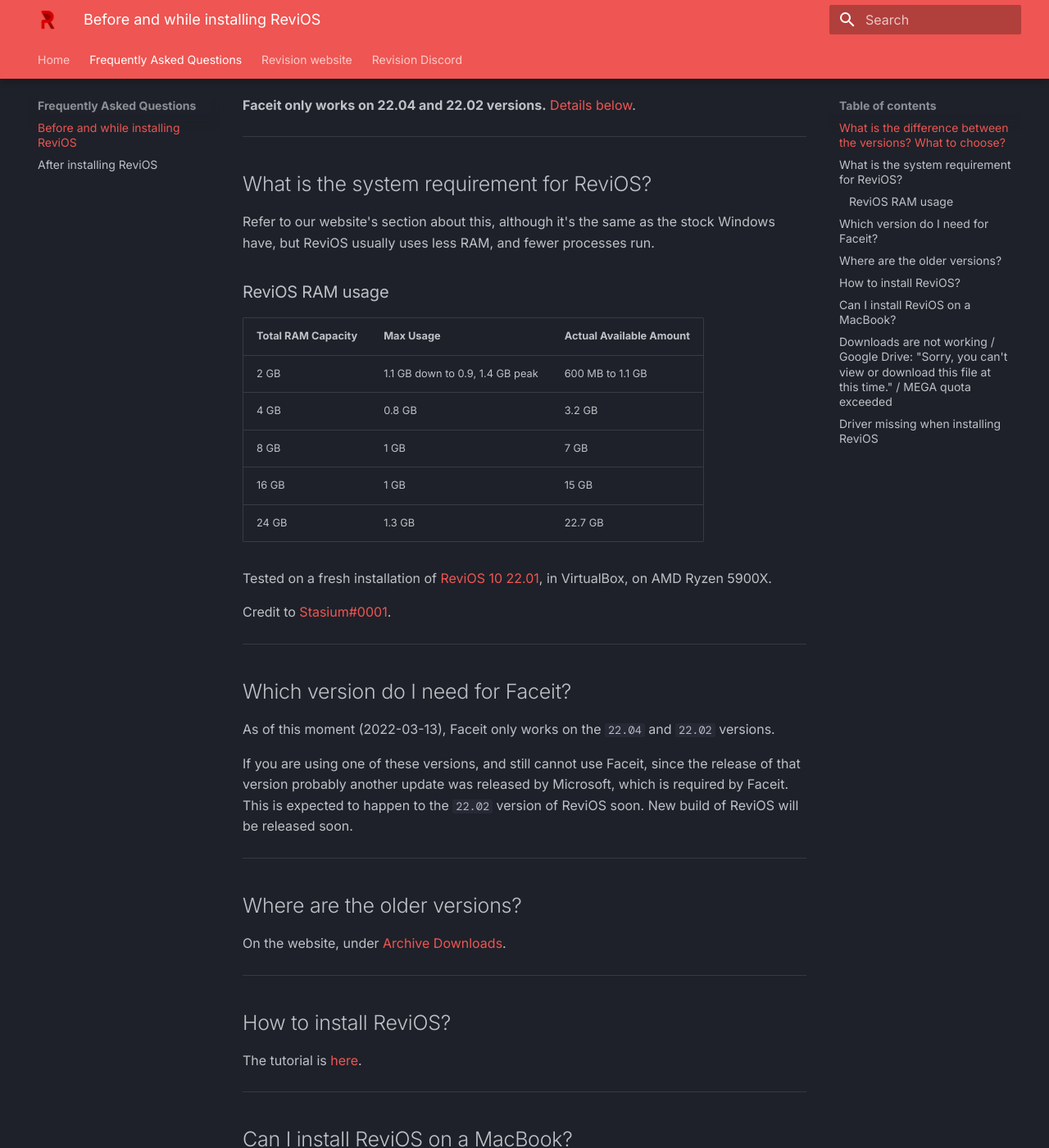
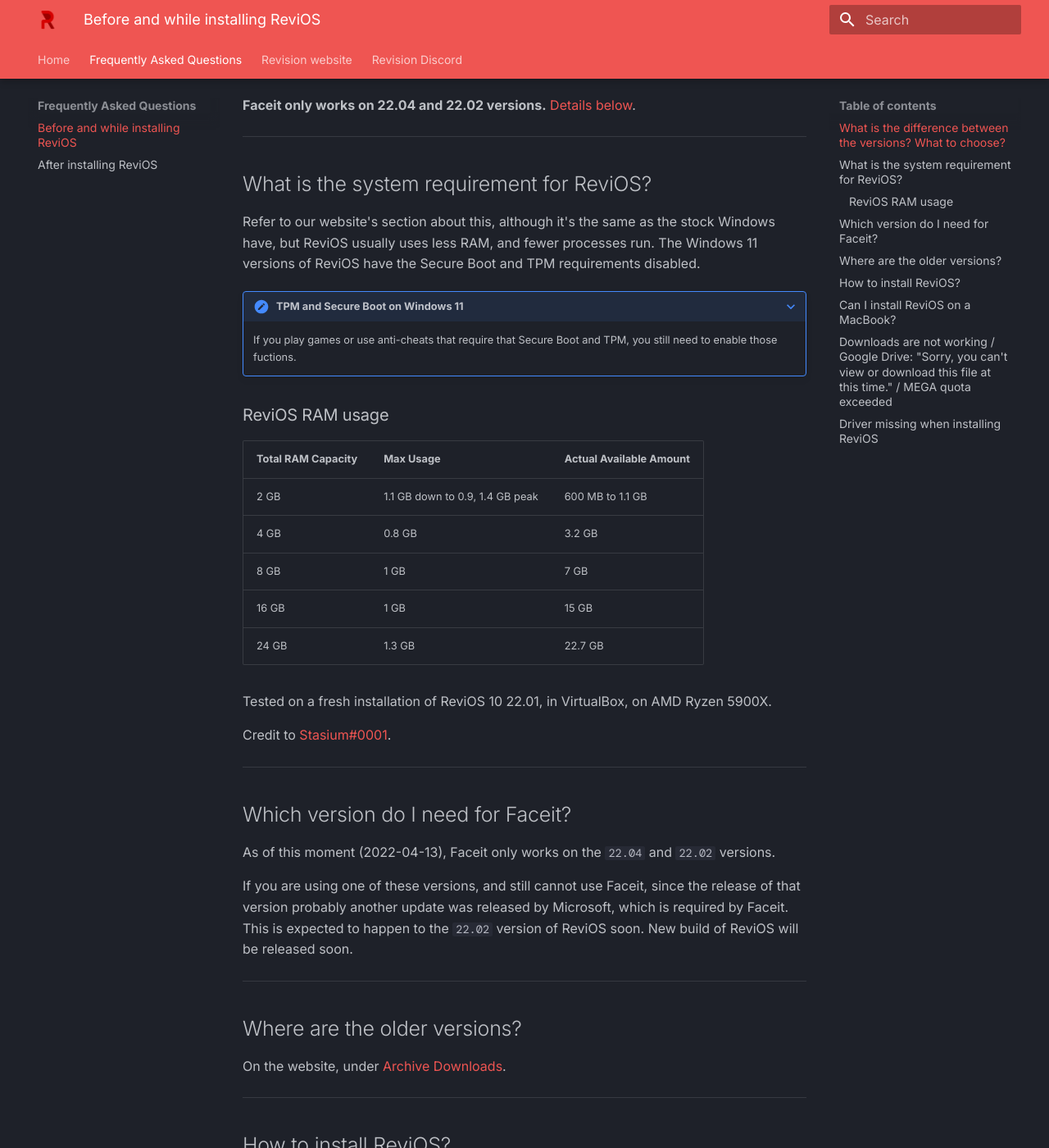
Before and after one commit to dkovacs24/ReviOS_faq, an MkDocs documentation site: the page built from docs/before-install.md, in a window 1280 px wide and 1400 px high, scrolled down 504 px. Shown: the whole window at 82% size. Built offline with MkDocs 1.6.1 and Material for MkDocs 9.7.7, drawn with Linux system fonts in a browser that asks for light colours; some web fonts are replaced.

Commit message:
add win11 tpm check and note for anticheats, change accent color

```diff
--- a/docs/before-install.md
+++ b/docs/before-install.md
@@ -30,7 +30,10 @@
 
 ## What is the system requirement for ReviOS?
 
-Refer to our website's section about this, although it's the same as the stock Windows have, but ReviOS usually uses less RAM, and fewer processes run.
+Refer to our website's section about this, although it's the same as the stock Windows have, but ReviOS usually uses less RAM, and fewer processes run. The Windows 11 versions of ReviOS have the Secure Boot and TPM requirements disabled.
+
+???+ note "TPM and Secure Boot on Windows 11"
+    If you play games or use anti-cheats that require that Secure Boot and TPM, you still need to enable those fuctions.
 
 ### ReviOS RAM usage
 
@@ -42,7 +45,7 @@
 | 16 GB              | 1 GB                            | 15 GB                     |
 | 24 GB              | 1.3 GB                          | 22.7 GB                   |
 
-Tested on a fresh installation of [ReviOS 10 22.01](#revios-10-2201), in VirtualBox, on AMD Ryzen 5900X.
+Tested on a fresh installation of ReviOS 10 22.01, in VirtualBox, on AMD Ryzen 5900X.
 
 Credit to [Stasium#0001](https://stasium.dev/){target=_blank}.
 
@@ -51,7 +54,7 @@
 
 ## Which version do I need for Faceit?
 
-As of this moment (2022-03-13), Faceit only works on the `22.04` and `22.02` versions.
+As of this moment (2022-04-13), Faceit only works on the `22.04` and `22.02` versions.
 
 If you are using one of these versions, and still cannot use Faceit, since the release of that version probably another update was released by Microsoft, which is required by Faceit. This is expected to happen to the `22.02` version of ReviOS soon. New build of ReviOS will be released soon.
 
--- a/mkdocs.yml
+++ b/mkdocs.yml
@@ -25,7 +25,7 @@
   palette:
     scheme: slate
     primary: red
-    accent: red
+    accent: deep orange
   font:
     text: Inter
     code: DM Mono
```
